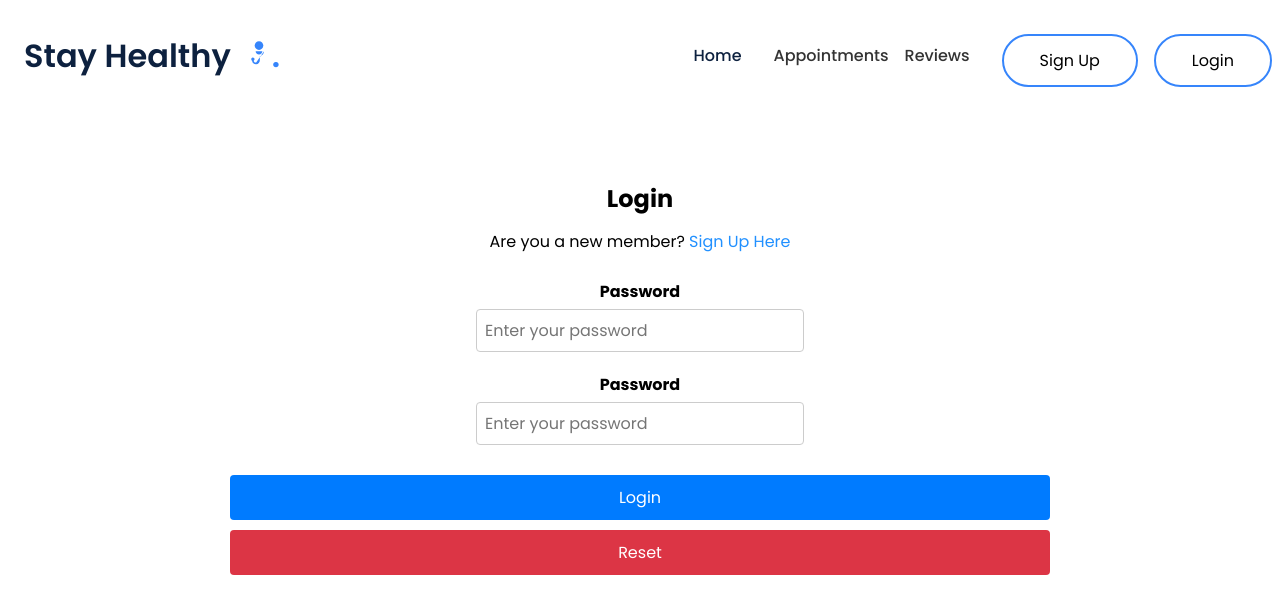
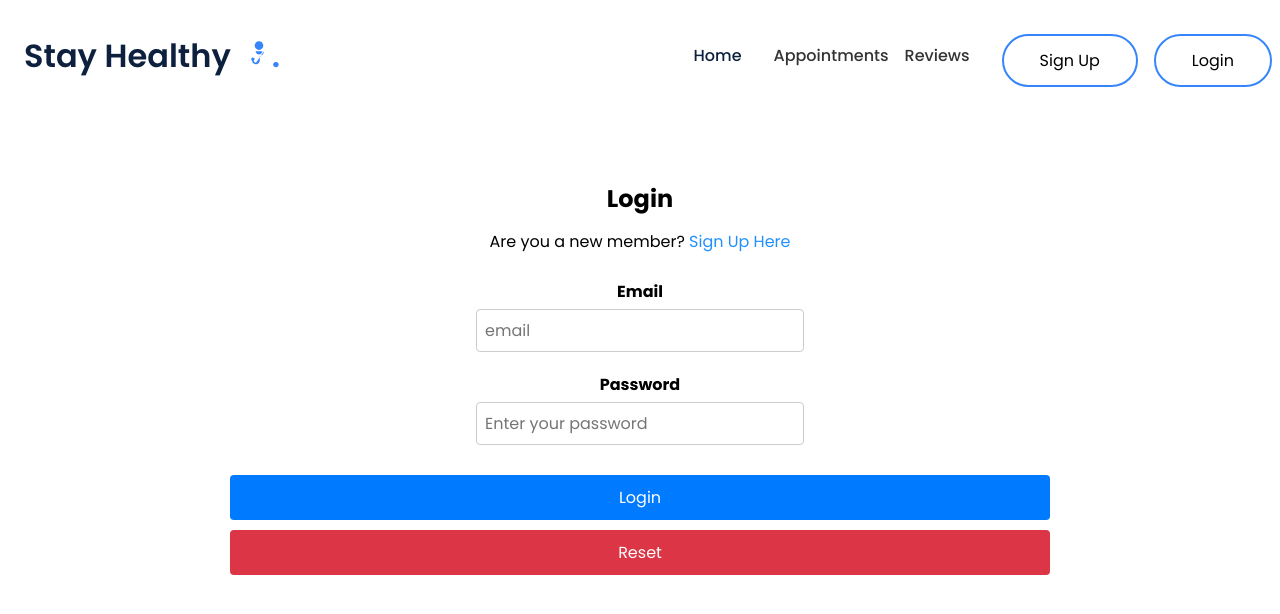
Before and after one commit to Shane54D/test_med_app_theia-, a React (Create React App) app: page /Login in a window 1280 px wide. Shown: the top 614 px of the page. Built offline with nearby package versions, Linux system fonts and the light colour scheme.

Commit message:
api & login upd

```diff
--- a/src/components/Login/Login.jsx
+++ b/src/components/Login/Login.jsx
@@ -77,15 +77,15 @@ export default function Login() {
             <form>
 
             <div className="form-group">
-               <label htmlFor="password">Password</label>
+               <label htmlFor="email">Email</label>
                <input
-                 value={password}
-                 onChange={(e) => setPassword(e.target.value)}
-                 type="password"
-                 name="password"
-                 id="password"
+                 value={email}
+                 onChange={(e) => setEmail(e.target.value)}
+                 type="email"
+                 name="email"
+                 id="email"
                  className="form-control"
-                 placeholder="Enter your password"
+                 placeholder="email"
                  aria-describedby="helpId"
                />
              </div>
--- a/src/config.js
+++ b/src/config.js
@@ -1,4 +1,4 @@
-export const API_URL = window.location.hostname === "localhost" ? "https://shwayne14-8181.theiadockernext-0-labs-prod-theiak8s-4-tor01.proxy.cognitiveclass.ai/" : "https://localhosthttps://shwayne14-8181.theiadockernext-0-labs-prod-theiak8s-4-tor01.proxy.cognitiveclass.ai/:8181";
+export const API_URL = "https://shwayne14-8181.theiadockernext-0-labs-prod-theiak8s-4-tor01.proxy.cognitiveclass.ai/";
 console.log(
     "API_URL :",
     API_URL
```
Also changed, not shown: 1 other file (tests, documents, lock files or other folders).
